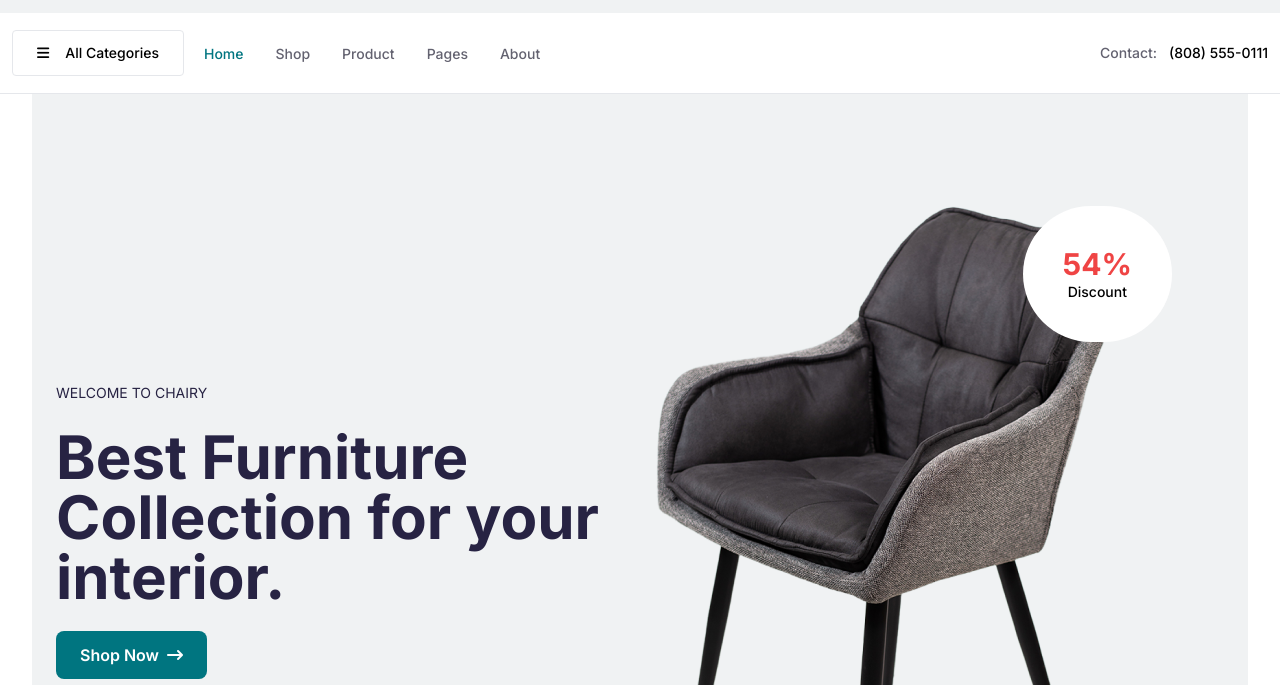
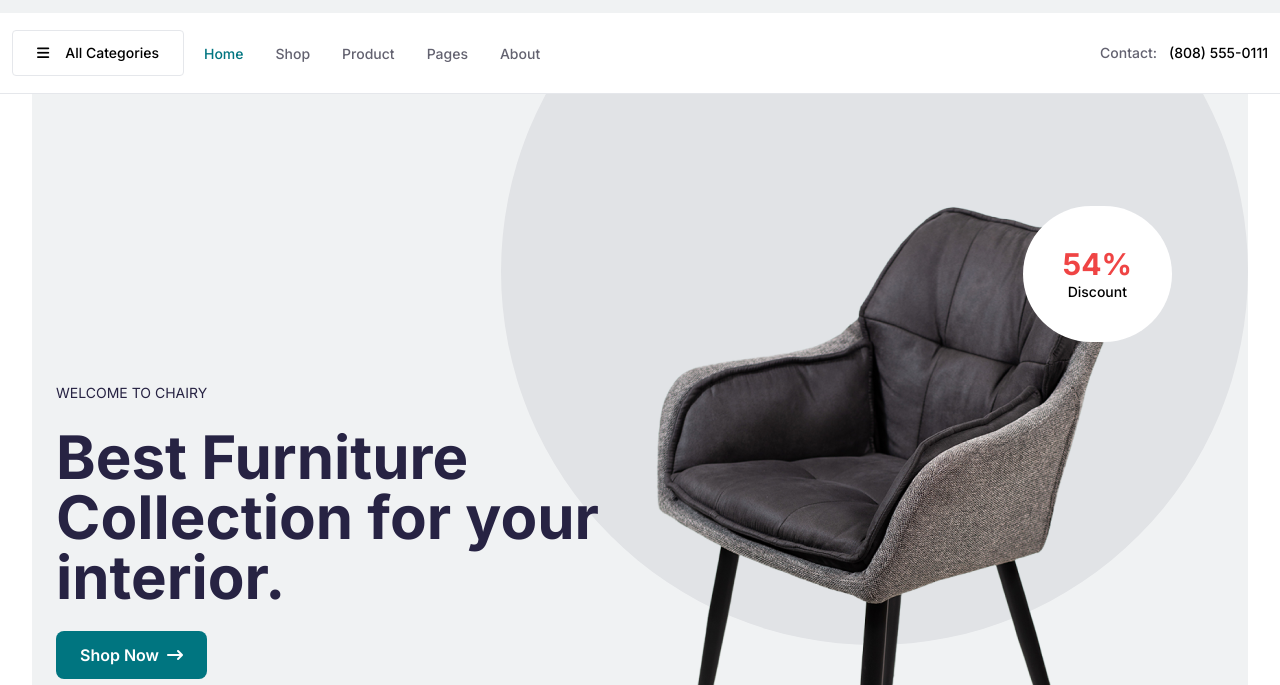
Before and after one commit to abdurrahmanmahmud5981/tailwind-assignment-1, a website: page dist/index.html in a window 1280 px wide. Shown: the part 115-800 px from the top of the page. Drawn offline with Linux system fonts and the light colour scheme.

Commit message:
dist folder added

```diff
--- a/dist/index.html
+++ b/dist/index.html
@@ -12,7 +12,7 @@
       crossorigin="anonymous"
       referrerpolicy="no-referrer"
     />
-    <link rel="stylesheet" crossorigin href="/assets/index-DIMO6yIg.css">
+    <link rel="stylesheet" crossorigin href="/assets/index-C0oUcKQN.css">
   </head>
   <body>
     <!-- header section  -->
```
Also changed, not shown: dist/assets/index-C0oUcKQN.css (added), dist/assets/index-DIMO6yIg.css (deleted).
